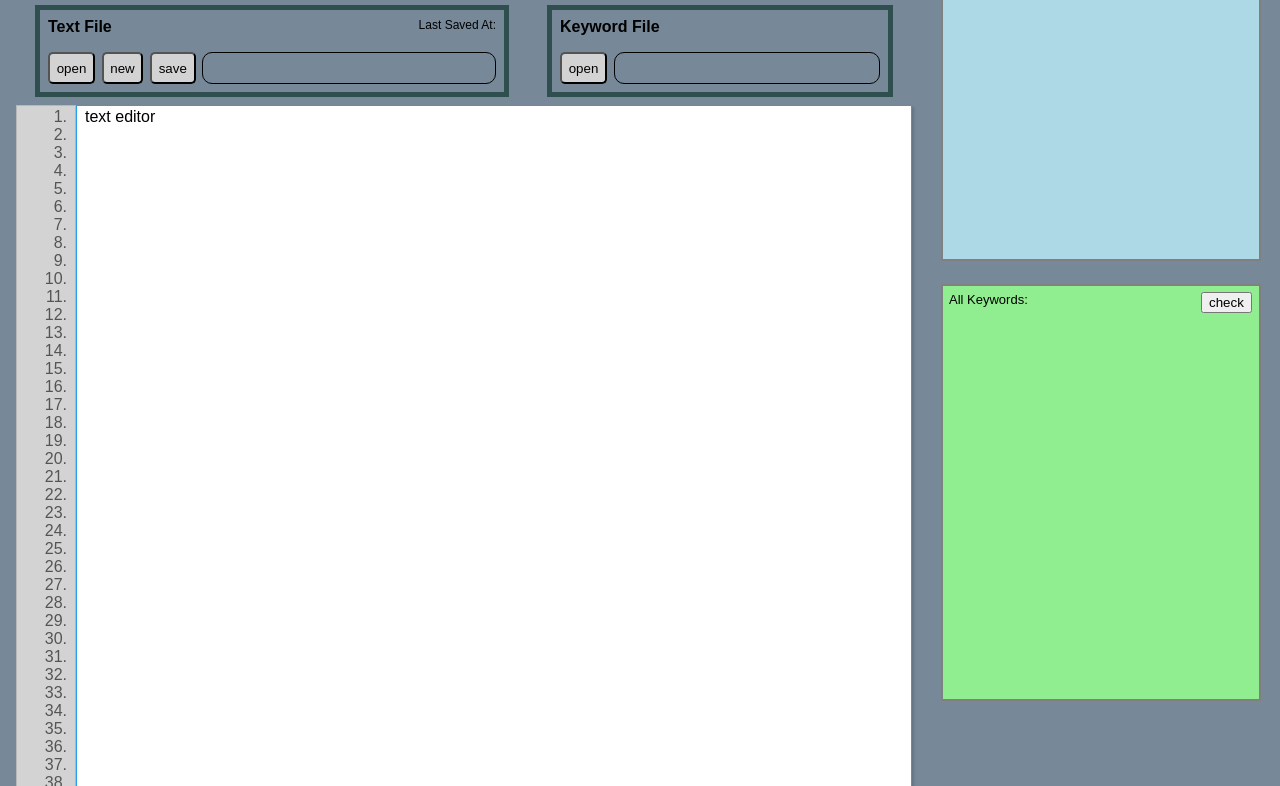
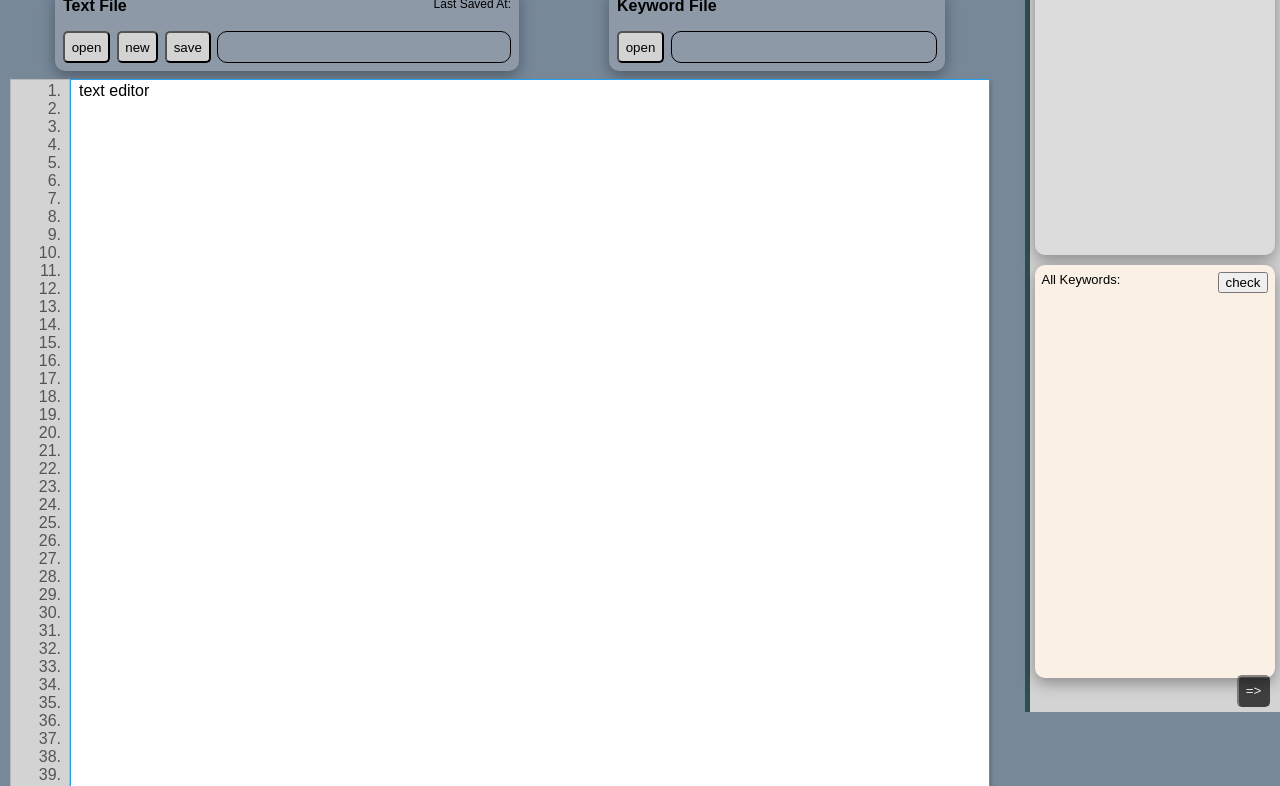
Before and after one commit to muhallilahnaf/content-scripts-editor, a plain HTML site: page index.html in a window 1280 px wide. Shown: the part 88-874 px from the top of the page. Drawn offline with Linux system fonts and the light colour scheme.

Commit message:
sidebar now ok

```diff
--- a/actions.js
+++ b/actions.js
@@ -14,6 +14,33 @@ const addLineNumbers = () => {
     }
 
     num.value = s
+}
+
+
+// toggle sidebar
+const toggleSidebar = () => {
+
+    if (showSidebar) {
+        fixed.style.visibility = 'visible'
+        editor.style.width = 'calc(100vw - 300px)'
+        header.style.width = 'calc(100vw - 300px)'
+        sidebarButton.innerHTML = '=>'
+    } else {
+        fixed.style.visibility = 'hidden'
+        editor.style.width = '90vw'
+        header.style.width = '90vw'
+        sidebarButton.innerHTML = '<='
+    }
+}
+
+
+// get window size and show message
+const confirmWindowSize = () => {
+    console.log(document.documentElement.clientWidth)
+    if (document.documentElement.clientWidth < 992) {
+        showSidebar = !confirm('UI not optimal for small window/screen, hide sidebar?')
+    }
+    toggleSidebar()
 }
 
 
@@ -69,6 +96,7 @@ const typeInBox = (e) => {
     // word count
     wordCount()
 
+    test.innerHTML = kw.clientWidth
     // suggestion
     if (!isKeywordsEmpty) {
         const key = e.which || e.keyCode
--- a/index.html
+++ b/index.html
@@ -67,6 +67,7 @@
                 All Keywords: <button id="kw-check">check</button>
             </section>
         </section>
+        <button id="toggle-sidebar"></button>
     </div>
     <script src="./fs-helpers.js"></script>
     <script src="./helpers.js"></script>
--- a/index.js
+++ b/index.js
@@ -8,7 +8,6 @@
 
 // adds line numbers everytime page loads
 addLineNumbers()
-
 
 
 // ========================================
@@ -29,6 +28,10 @@ const kw = document.getElementById('kw')
 const kwCheck = document.getElementById('kw-check')
 const suggItems = document.getElementById('sugg-items')
 const savedAtTime = document.getElementById('saved-at-time')
+const fixed = document.getElementById('fixed')
+const editor = document.getElementById('editor')
+const header = document.getElementById('header')
+const sidebarButton = document.getElementById('toggle-sidebar')
 
 
 
@@ -49,6 +52,7 @@ let keywords = {}
 let isKeywordsEmpty = true
 // store text save time
 let savedAt = ''
+let showSidebar = true
 
 
 
@@ -56,8 +60,19 @@ let savedAt = ''
 // assign event-listeners here
 // ========================================
 
+// if window-width < 992px, show message
+confirmWindowSize()
+
+
 // execute on keyup inside box for word count, suggestions etc.
 box.addEventListener('keyup', typeInBox)
+
+
+// sidebar button
+sidebarButton.addEventListener('click', () => {
+  showSidebar = !showSidebar
+  toggleSidebar()
+})
 
 
 // text file stuff
--- a/style.css
+++ b/style.css
@@ -1,8 +1,10 @@
+* {
+    font-family: Arial, Helvetica, sans-serif;
+}
+
 body {
     background-color: lightslategrey;
-    padding: 1em;
     margin: 0;
-    font-family: Arial, Helvetica, sans-serif;
 }
 
 textarea,button {
@@ -10,7 +12,8 @@ textarea,button {
 }
 
 #header {
-    width: 70vw;
+    width: calc(100vw - 300px);
+    margin-left: 10px;
 }
 
 #header-top {
@@ -46,13 +49,19 @@ textarea,button {
 #text-file {
     width: 35vw;
     padding: 0.5em;
-    border: 5px solid darkslategray;
+    /* border: 5px solid darkslategray; */
+    border-radius: 10px;
+    box-shadow: rgba(0, 0, 0, 0.35) 0px 5px 15px;
+    background-color: #8D99A6;
 }
 
 #keyword-file {
     width: 25vw;
     padding: 0.5em;
-    border: 5px solid darkslategray;
+    /* border: 5px solid darkslategray; */
+    border-radius: 10px;
+    box-shadow: rgba(0, 0, 0, 0.35) 0px 5px 15px;
+    background-color: #8D99A6;
 }
 
 #text-file-top,#keyword-file-top {
@@ -91,7 +100,8 @@ textarea,button {
 }
 
 #editor {
-    width: 70vw;
+    width: calc(100vw - 300px);
+    margin-left: 10px;
     display: flex;
 }
 
@@ -128,32 +138,33 @@ textarea,button {
 
 #fixed {
     position: fixed;
-    right: 1em;
+    right: 0;
     top: 0;
-    width: 25vw;
+    width: 250px;
     height: 100vh;
-    background-color: lightslategray;
-    padding: 0 0.5em;
+    border-left: 5px solid darkslategray;
+    background-color: lightgray;
     font-size: 13px;
-    display: flex;
-    flex-direction: column;
-    justify-content: space-around;
 }
 
 #sugg {
     height: 40vh;
-    overflow: hidden;
+    overflow-y: hidden;
+    margin: 10px 5px;
     padding: 0.5em;
-    background-color: lightblue;
-    border: 2px solid gray;
+    box-shadow: rgba(0, 0, 0, 0.35) 0px 5px 15px;
+    border-radius: 10px;
+    background-color: gainsboro;
 }
 
 #kw {
     height: 50vh;
     overflow-y: hidden;
+    margin: 0 5px 10px 5px;
     padding: 0.5em;
-    background-color: lightgreen;
-    border: 2px solid gray;
+    box-shadow: rgba(0, 0, 0, 0.35) 0px 5px 15px;
+    border-radius: 10px;
+    background-color: linen;
     position: relative;
 }
 
@@ -169,12 +180,18 @@ textarea,button {
 
 #count-div {
     padding: 0.5em;
-    background-color: lightskyblue;
+    background-color: darkgrey;
     margin-bottom: 0.5em;
+    border-radius: 5px;
 }
 
-
-/* #sugg-item {
-    display: inline-block;
-    overflow-wrap: break-word;
-} */
+#toggle-sidebar {
+    border-radius: 5px;
+    padding: 0.5em;
+    background-color: black;
+    color: white;
+    opacity: 0.7;
+    position: fixed;
+    bottom: 5px;
+    right: 10px;
+}
```
